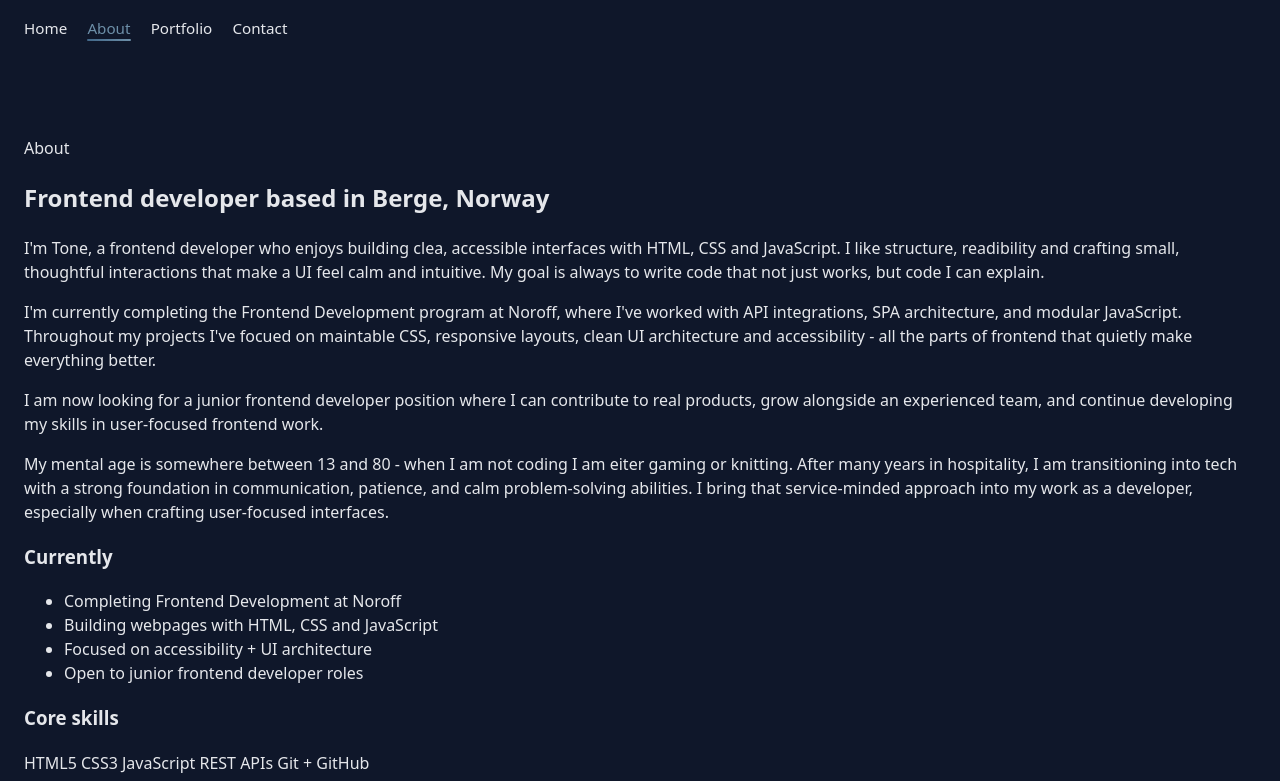
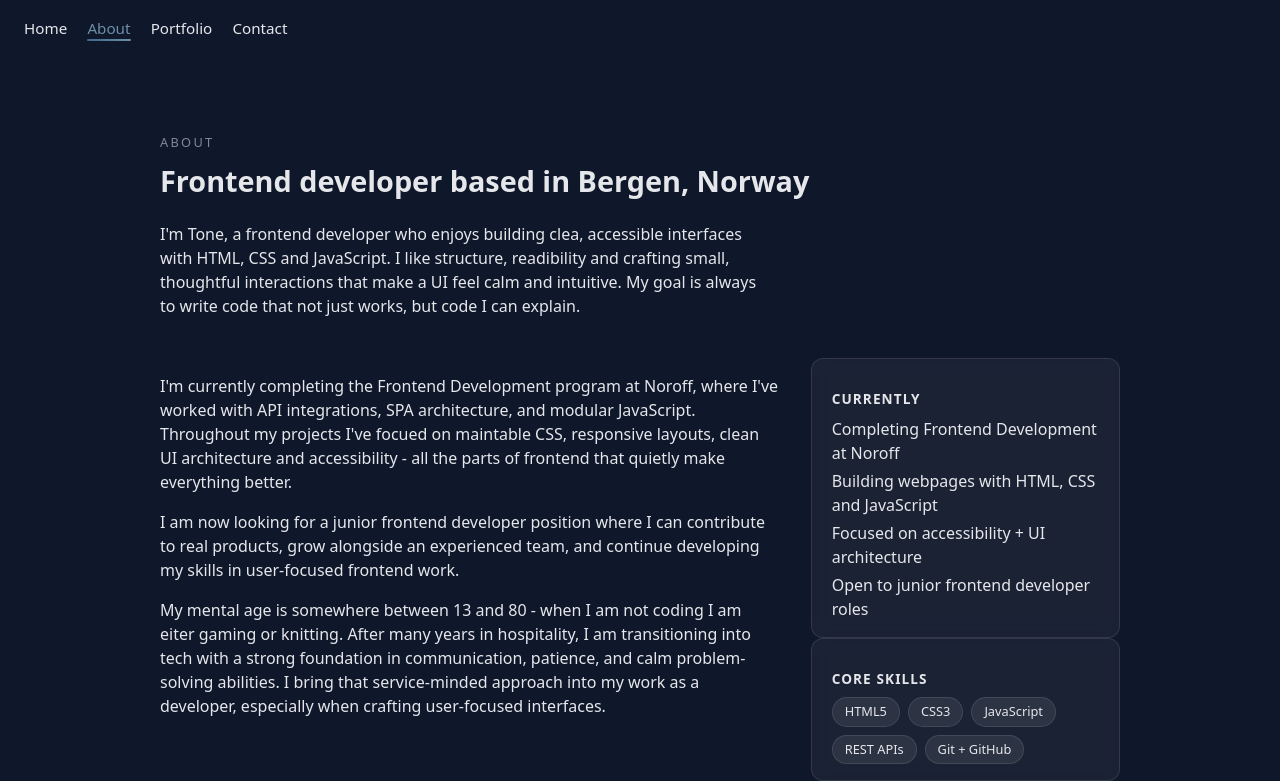
Before and after one commit to Tunegj/Portfolio-1, a plain HTML site: page index.html in a window 1280 px wide. Both pictures are taken after a click on the link "About". Shown: the top 781 px of the page. Drawn offline with Linux system fonts and the light colour scheme.

Commit message:
made basic CSS on about section, needs tweaking

```diff
--- a/css/components.css
+++ b/css/components.css
@@ -1,3 +1,12 @@
+.eyebrow {
+  font-size: 0.8rem;
+  letter-spacing: 0.18em;
+  text-transform: uppercase;
+  color: var(--color-text-muted);
+  margin-bottom: 0.75rem;
+  opacity: 0.8;
+}
+
 /* Hero Section */
 .hero {
   width: 100%;
@@ -7,14 +16,6 @@
   align-items: center;
   justify-content: space-between;
   gap: 3rem;
-}
-
-.hero__eyebrow {
-  font-size: 0.8rem;
-  letter-spacing: 0.18em;
-  text-transform: uppercase;
-  color: var(--color-text-muted);
-  margin-bottom: 0.75rem;
 }
 
 .hero__title span {
@@ -206,3 +207,55 @@
   flex-wrap: wrap;
   gap: 0.75rem;
 }
+
+.about__title {
+  font-size: clamp(1.8rem, 2.2vw, 2.25rem);
+  line-height: 1.2;
+  margin-top: 0.75rem;
+}
+
+.about__intro {
+  margin-top: 0.75rem;
+  max-width: 38rem;
+}
+
+.about-card {
+  border-radius: 0.75rem;
+  padding: 1rem 1.25rem;
+  background: rgb(255 255 255 /5%);
+  border: 1px solid var(--color-border);
+  backdrop-filter: blur(8px);
+}
+
+.about-card__title {
+  font-size: 0.85rem;
+  font-weight: 600;
+  margin-bottom: 0.5rem;
+  text-transform: uppercase;
+  letter-spacing: 0.08em;
+}
+
+.about-card__list {
+  list-style: none;
+  padding: 0;
+  margin: 0;
+}
+
+.about-card__list li + li {
+  margin-top: 0.25rem;
+}
+
+.skill-list {
+  display: flex;
+  flex-wrap: wrap;
+  gap: 0.5rem;
+  margin-top: 0.5rem;
+}
+
+.skill-pill {
+  padding: 0.25rem 0.75rem;
+  border-radius: 999px;
+  font-size: 0.8rem;
+  border: 1px solid var(--color-border);
+  background-color: rgb(255 255 255 / 8%);
+}
--- a/css/layout.css
+++ b/css/layout.css
@@ -1,3 +1,6 @@
+/* Layout Styles */
+
+/* View Container Styles */
 .view {
   min-height: calc(100vh - 80px);
   padding: 4rem 1.5rem;
@@ -22,6 +25,7 @@
   }
 }
 
+/* Home Section Styles */
 .view--home {
   display: flex;
   justify-content: center;
@@ -50,6 +54,37 @@
 @media (max-width: 768px) {
   .portfolio-inner {
     padding: 0 1rem;
+  }
+}
+
+/* About Section Styles */
+.about {
+  width: 100%;
+  max-width: 960px;
+  margin: 0 auto;
+}
+
+.about__header {
+  margin-bottom: 2.5rem;
+}
+
+.about__body {
+  display: flex;
+  flex-direction: row;
+  gap: 2rem;
+}
+
+.about__main {
+  flex: 2;
+}
+
+.about__sidebar {
+  flex: 1;
+}
+
+@media (max-width: 768px) {
+  .about__body {
+    flex-direction: column;
   }
 }
 
--- a/index.html
+++ b/index.html
@@ -8,7 +8,6 @@
     <link rel="stylesheet" href="./css/base.css">
     <link rel="stylesheet" href="./css/layout.css">
     <link rel="stylesheet" href="./css/components.css">
-    <script type="module" src="./js/main.js"></script>
 </head>
 
 <body>
@@ -23,8 +22,8 @@
     <main>
         <section data-view="home" class="view view--active">
             <div class="hero">
-                <div class="hero-content">
-                    <p class="hero__eyebrow">Home</p>
+                <div class="hero__content">
+                    <p class="eyebrow">Home</p>
                     <h1 class="hero__title">Hi, I'm <span>Tone Gjerde</span></h1>
                     <p class="hero__subtitle">Aspiring frontend developer with a passion for creating polished,
                         responsive web experiences.</p>
@@ -42,7 +41,7 @@
                 <header class="about__header">
                     <p class="eyebrow">About</p>
                     <h2 id="about-heading" class="about__title">
-                        Frontend developer based in Berge, Norway
+                        Frontend developer based in Bergen, Norway
                     </h2>
                     <p class="about__intro">
                         I'm Tone, a frontend developer who enjoys building clea, accessible interfaces with HTML, CSS
```
